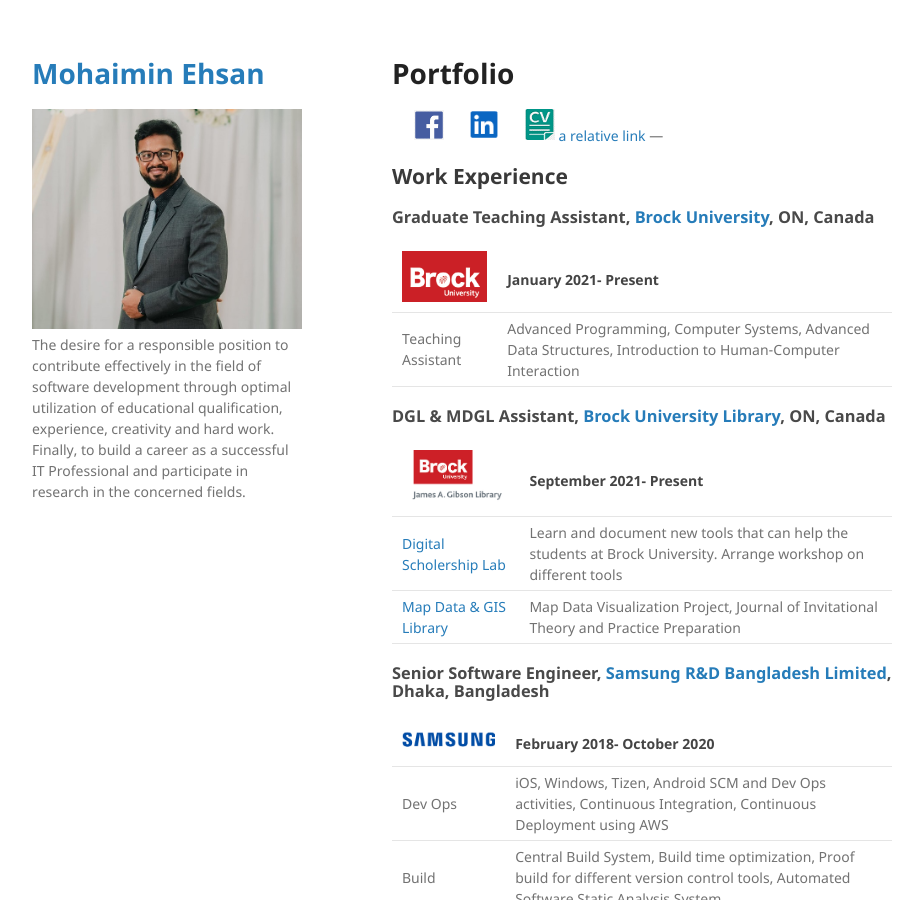
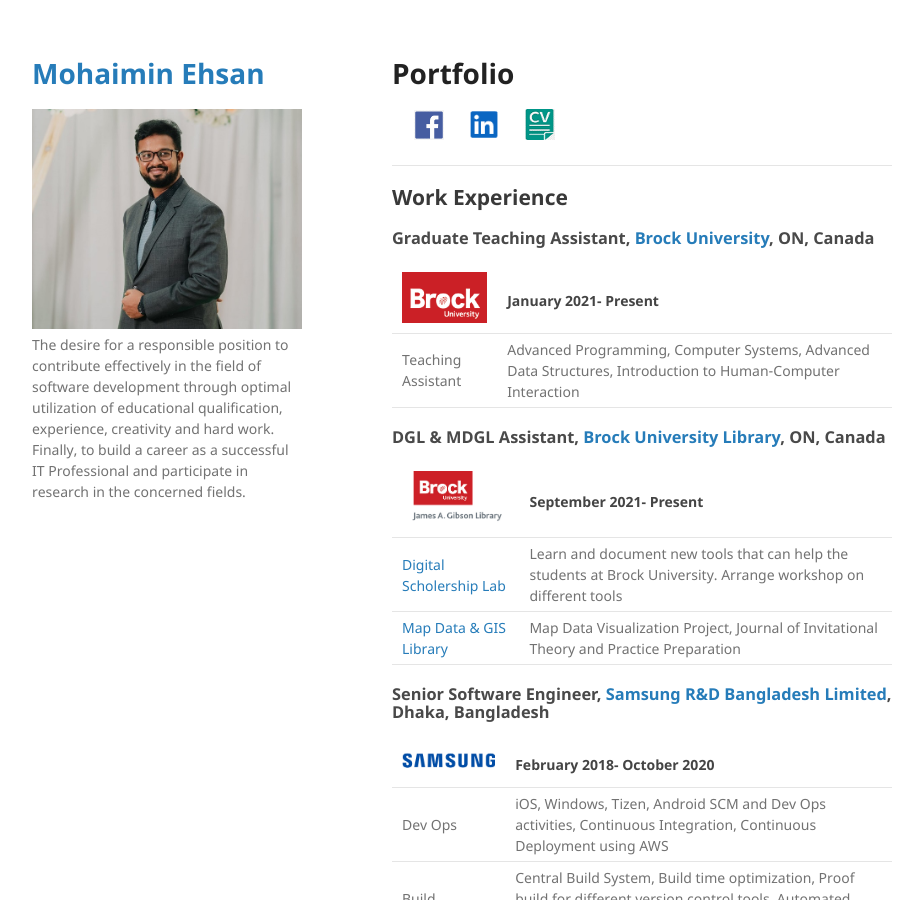
Before and after one commit to MohaiminEhsan/Homepage, a Jekyll site: the page built from index.md, in a window 1280 px wide and 900 px high. Shown: the whole window, without its empty margins (178-1101 px from the left). Built offline with Jekyll 4.4.1, drawn with Linux system fonts in a browser that asks for light colours; our own code applies the rules of GitHub Pages for plain Markdown files.

Commit message:
Update index.md

```diff
--- a/index.md
+++ b/index.md
@@ -6,8 +6,8 @@ layout: default
 # Portfolio
 &nbsp; &nbsp; &nbsp; [<img src="assets/img/fblogo.png?raw=true" width="30"/>](https://www.facebook.com/mohaiminehsan.anik/)
 &nbsp; &nbsp; &nbsp; [<img src="assets/img/ldlogo.PNG?raw=true" width="30"/>](https://www.linkedin.com/in/mohaimin-ehsan-02072412b)
-&nbsp; &nbsp; &nbsp; [<img src="assets/img/CV3.png?raw=true" width="30"/>](https://github.com/MohaiminEhsan/Portfolio/blob/main/MohaiminEhsanCV.pdf)
-[a relative link](MohaiminEhsanCV.pdf)
+&nbsp; &nbsp; &nbsp; [<img src="assets/img/CV3.png?raw=true" width="30"/>](https://github.com/MohaiminEhsan/Portfolio/raw/main/MohaiminEhsanCV.pdf)
+
 ---
 
 ## Work Experience
```
